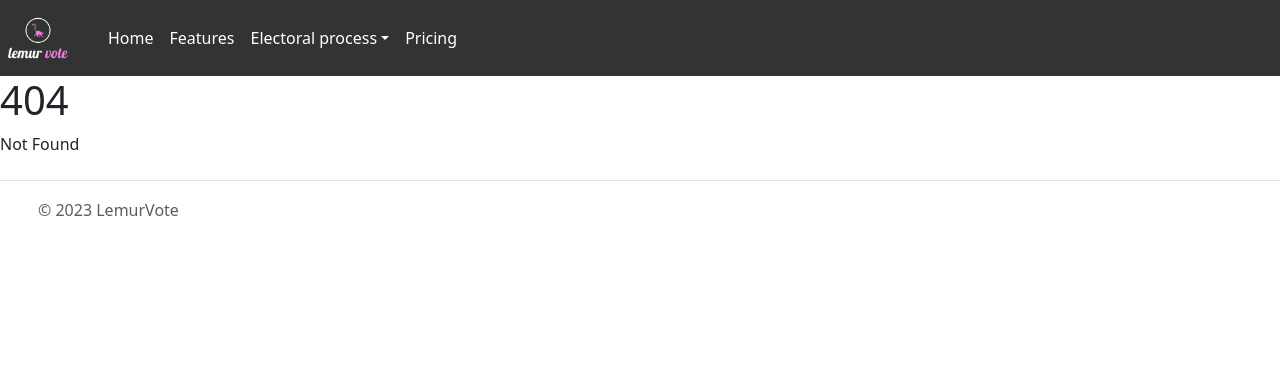
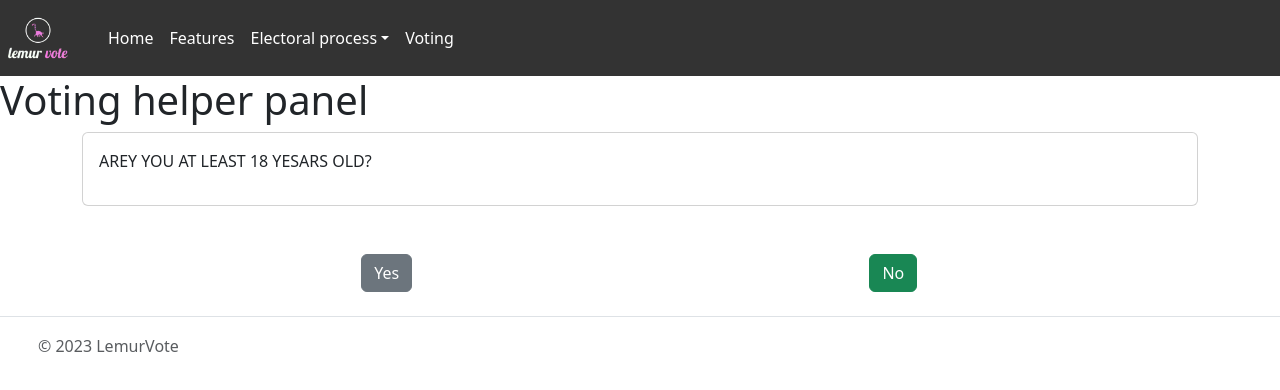
Before and after one commit to Uriziel01/hackyheah_dtp, a SvelteKit app: page /voting in a window 1280 px wide. Before the commit this address had no page. Shown: the top 390 px of the page. Built offline with nearby package versions, Linux system fonts and the light colour scheme.

Commit message:
Added voting helper panel - wizard

```diff
--- /dev/null
+++ b/src/lib/components/VoteWizard.svelte
@@ -0,0 +1,145 @@
+<script>
+	export let wizardQuestion = '';
+
+	export let response = '';
+	export let wizardEnded = false;
+	export let finalResponseOK = 'Everything is correct. Please go to your Election commission.';
+	export let finalResponseVotingWithPermission =
+		'You can vote in other Election commission but firstly you have to make a request to join the voter list eg. via webpage www.obywatel.gov.pl.';
+	export let finalResponseTooYouth = 'You are to youth to vote';
+	export let finalResponseNotAllowedToVoteLawReason =
+		'You are are not allowed to vote with a law reason';
+	export let finalResponseTooFarFromCommission =
+		'Sorry are not able to help you. Please consider to be at place where voting is possible e.g. your place of residence.';
+
+	const votingWizard = [];
+
+	votingWizard.push({
+		id: 1,
+		question: 'Arey you at least 18 yesars old?',
+		routeYes: 2,
+		routeNo: 100
+	});
+	votingWizard.push({
+		id: 2,
+		question: 'Are you incapacitated person?',
+		routeYes: 200,
+		routeNo: 3
+	});
+	votingWizard.push({
+		id: 3,
+		question:
+			'Are you a person convicted by a final court decision deprivation of public rights or voting rights?',
+		routeYes: 200,
+		routeNo: 4
+	});
+	votingWizard.push({
+		id: 4,
+		question: 'Will you be present during the elections in your place of residence?',
+		routeYes: 6,
+		routeNo: 5
+	});
+	votingWizard.push({
+		id: 5,
+		question:
+			'Will you be able to vote outside your place of residence, e.g. another commune, Polish consulate, Polish embassy?',
+		routeYes: 7,
+		routeNo: 300
+	});
+
+	function askAQuestion(questionIndex) {
+		wizardQuestion = votingWizard[questionIndex];
+	}
+
+	function answeredYes() {
+		validateRoute(wizardQuestion.routeYes);
+		if (!wizardEnded) {
+			console.log(wizardQuestion.routeYes);
+
+			wizardQuestion = votingWizard.filter((q) => {
+				return q.id === wizardQuestion.routeYes;
+			})[0];
+		}
+	}
+
+	function answeredNo() {
+		validateRoute(wizardQuestion.routeNo);
+		if (!wizardEnded) {
+			wizardQuestion = votingWizard.filter((q) => {
+				return q.id === wizardQuestion.routeNo;
+			})[0];
+        }
+	}
+
+	function validateRoute(routeTo) {
+		wizardEnded = true;
+
+		switch (routeTo) {
+			case 6:
+				response = finalResponseOK;
+				break;
+			case 7:
+				response = finalResponseVotingWithPermission;
+				break;
+			case 100:
+				response = finalResponseTooYouth;
+				break;
+			case 200:
+				response = finalResponseNotAllowedToVoteLawReason;
+				break;
+			case 300:
+				response = finalResponseTooFarFromCommission;
+				break;
+			case 400:
+			default:
+				wizardEnded = false;
+		}
+	}
+
+	askAQuestion(0);
+</script>
+
+{#if wizardEnded}
+	<div class="container">
+		<div class="row justify-content-md-center">
+			<div class="col">
+				<div class="card">
+					<div class="card-body">
+						<p id="question" class="text-uppercase">
+							{response}
+						</p>
+					</div>
+				</div>
+			</div>
+		</div>
+	</div>
+{:else}
+	<div class="container">
+		<div class="row justify-content-md-center">
+			<div class="col">
+				{#if wizardQuestion}
+					<div class="card">
+						<div class="card-body">
+							<p id="question" class="text-uppercase">
+								{wizardQuestion.question}
+							</p>
+						</div>
+					</div>
+				{/if}
+			</div>
+		</div>
+	</div>
+	<div class="container mt-5">
+		<div class="row justify-content-evenly">
+			<div class="col-4 text-center">
+				<button type="button" class="btn btn-secondary" on:click={answeredYes}>Yes</button>
+			</div>
+			<div class="col-4 text-center">
+				<button type="button" class="btn btn-success" on:click={answeredNo}>No</button>
+			</div>
+		</div>
+	</div>
+{/if}
+
+<style>
+</style>
--- a/src/routes/Header.svelte
+++ b/src/routes/Header.svelte
@@ -31,8 +31,7 @@
 				</ul>
 			</li>
 			<li class="nav-item">
-			  <!-- svelte-ignore a11y-invalid-attribute -->
-			  <a class="nav-link no-outline text-white" href="#">Pricing</a>
+			  <a class="nav-link no-outline text-white" href="/voting">Voting</a>
 			</li>
 			<li class="nav-item dropdown">
 			  <!-- svelte-ignore a11y-invalid-attribute -->
--- /dev/null
+++ b/src/routes/voting/+page.svelte
@@ -0,0 +1,7 @@
+<script>
+	import VoteWizard from "$lib/components/VoteWizard.svelte";
+</script>
+
+<h1>Voting helper panel</h1>
+
+<VoteWizard />
```
